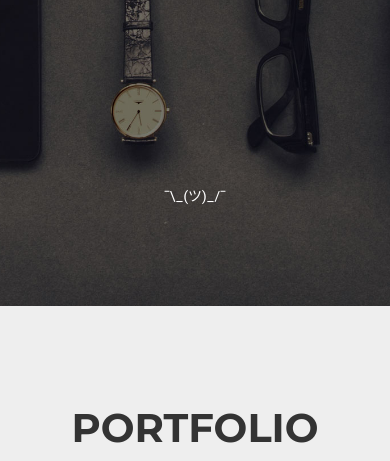
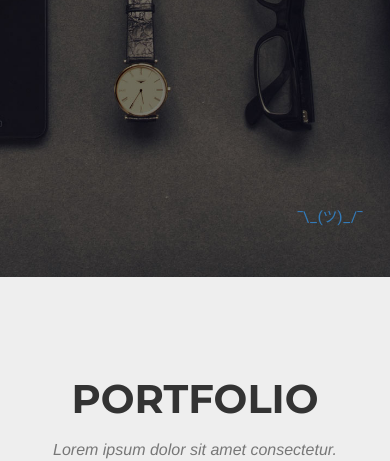
Before and after one commit to asagraves/AndrewSagraves.github.io, a website: page startbootstrap-agency-gh-pages/index.html in a window 390 px wide. Shown: the part 404-865 px from the top of the page. Drawn offline with nearby package versions, Linux system fonts and the light colour scheme; a web font is replaced by a local one.

Commit message:
ok now I am serious this time, landing pages for both mobile and desktop are good.

```diff
--- a/startbootstrap-agency-gh-pages/css/agency.css
+++ b/startbootstrap-agency-gh-pages/css/agency.css
@@ -261,7 +261,7 @@ header .intro-text .intro-heading {
 @media (min-width: 320px) {
   header .intro-text {
     padding-top: 250px;
-    padding-bottom: 100px;
+    padding-bottom: 50px;
   }
   header .intro-text .intro-lead-in {
     font-family: "Droid Serif", "Helvetica Neue", Helvetica, Arial, sans-serif;
@@ -278,6 +278,12 @@ header .intro-text .intro-heading {
     line-height: 25px;
     margin-bottom: 100px;
     padding-bottom: 110px;
+  }
+  .derp {
+    font-size: 15px;
+    padding-left: 270px;
+    padding-top: 20px;
+    color: #337ab7;
   }
 }
 
@@ -310,7 +316,6 @@ header .intro-text .intro-heading {
     padding-top: 75px;
     position: fixed;
     color: #337ab7;
-
   }
 }
 
```
